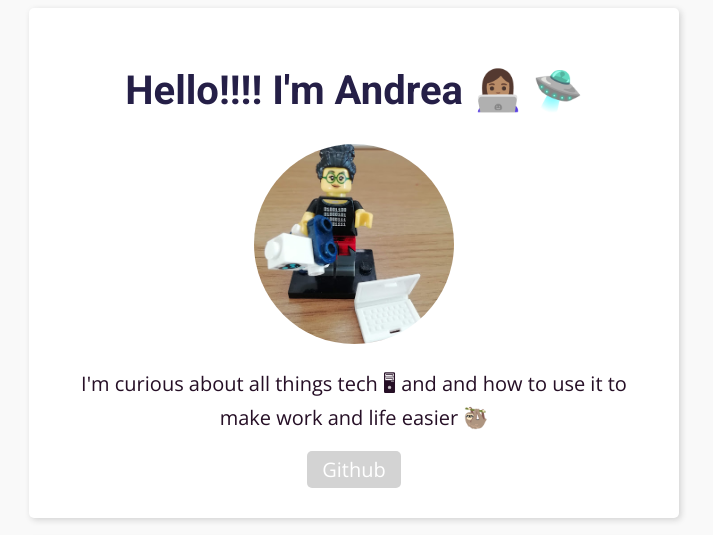
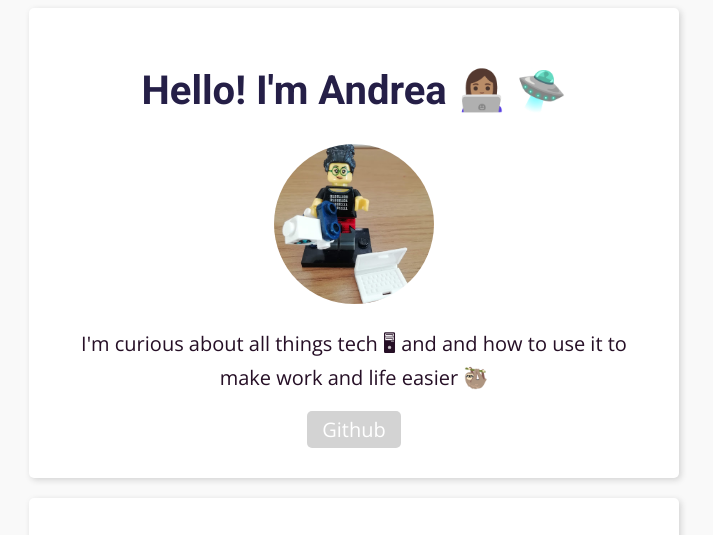
Before and after one commit to pinefoambath/profile, a plain HTML site: page index.html in a window 1280 px wide. Shown: the top 535 px of the page, without its empty margins (286-999 px from the left). Drawn offline with nearby package versions, Linux system fonts and the light colour scheme.

Commit message:
fixed image size

```diff
--- a/index.html
+++ b/index.html
@@ -14,7 +14,7 @@
 
   <div class="container">
     <div class="card card-white">
-      <h1>Hello!!!! I'm Andrea 👩🏽‍💻 🛸</h1>
+      <h1>Hello! I'm Andrea 👩🏽‍💻 🛸</h1>
 
       <img src="images/lego_me.jpg" alt ="my lego profile picture">
       <p>I'm curious about all things tech 🖥 and and how to use it to make work and life easier 🦥</p>
--- a/style.css
+++ b/style.css
@@ -44,8 +44,8 @@ a {
 }
 
 img {
-  height: 200px;
-  width: 200px;
+  height: 160px;
+  width: 160px;
   object-fit: cover;
   border-radius: 50%;
 }
```
